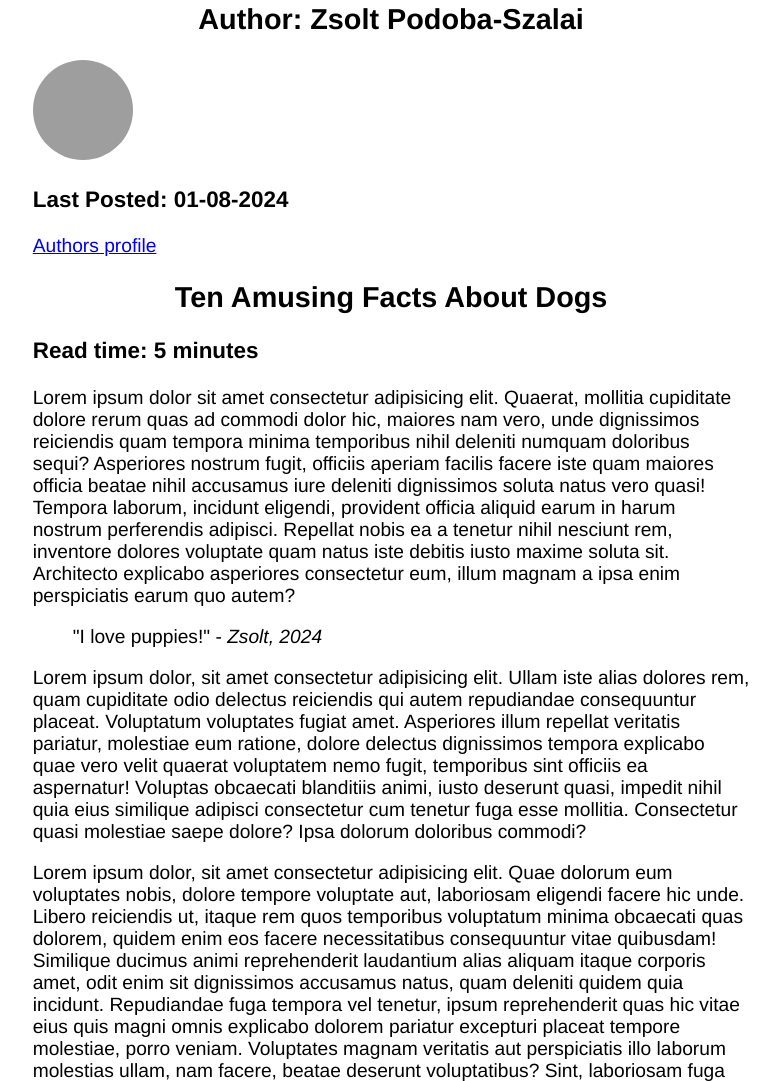
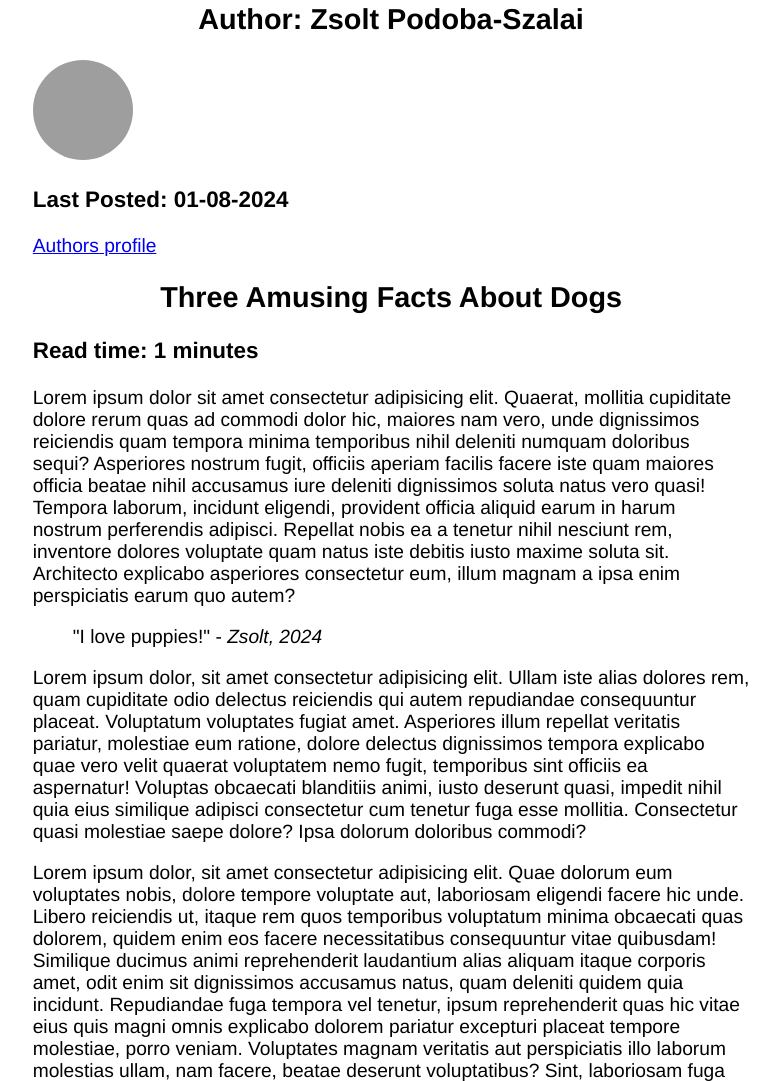
Before and after one commit to Gederz/gederz.github.io, a plain HTML site: page index.html in a window 1280 px wide. Shown: the part 1076-2157 px from the top of the page, without its empty margins (393-1172 px from the left). Drawn offline with Linux system fonts and the light colour scheme; no server answers; grey boxes are pictures that could not be loaded.

Commit message:
Update index.html

```diff
--- a/index.html
+++ b/index.html
@@ -70,8 +70,8 @@
             <article>
                 <header>
                 <!-- Article's header goes here -->
-                    <h2>Ten Amusing Facts About Dogs</h2>
-                    <h3>Read time: 5 minutes</h3>
+                    <h2>Three Amusing Facts About Dogs</h2>
+                    <h3>Read time: 1 minutes</h3>
                 </header>
                     <main>
                     <p>Lorem ipsum dolor sit amet consectetur adipisicing elit. Quaerat, mollitia cupiditate dolore rerum quas ad commodi dolor hic, maiores nam vero, unde dignissimos reiciendis quam tempora minima temporibus nihil deleniti numquam doloribus sequi? Asperiores nostrum fugit, officiis aperiam facilis facere iste quam maiores officia beatae nihil accusamus iure deleniti dignissimos soluta natus vero quasi! Tempora laborum, incidunt eligendi, provident officia aliquid earum in harum nostrum perferendis adipisci. Repellat nobis ea a tenetur nihil nesciunt rem, inventore dolores voluptate quam natus iste debitis iusto maxime soluta sit. Architecto explicabo asperiores consectetur eum, illum magnam a ipsa enim perspiciatis earum quo autem?</p>
```
